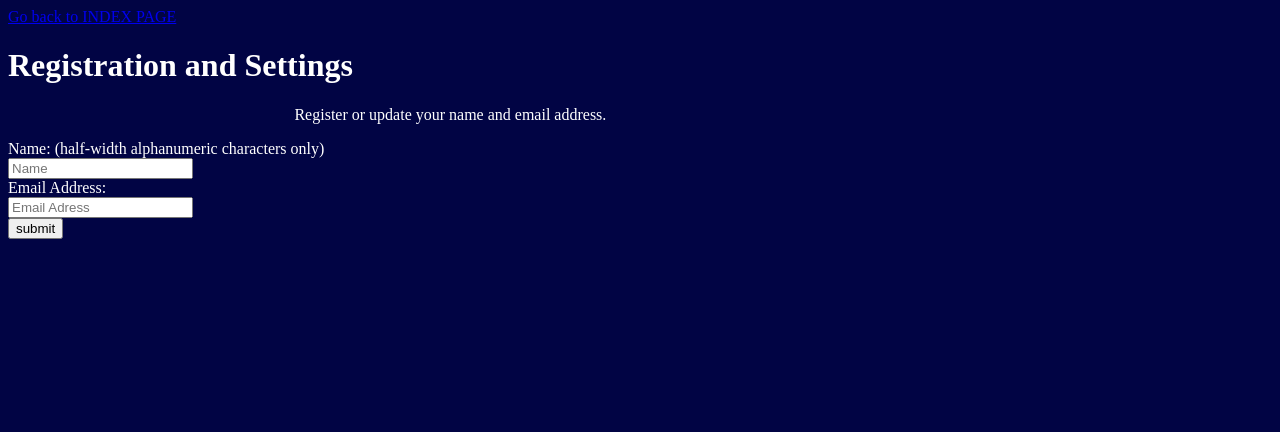
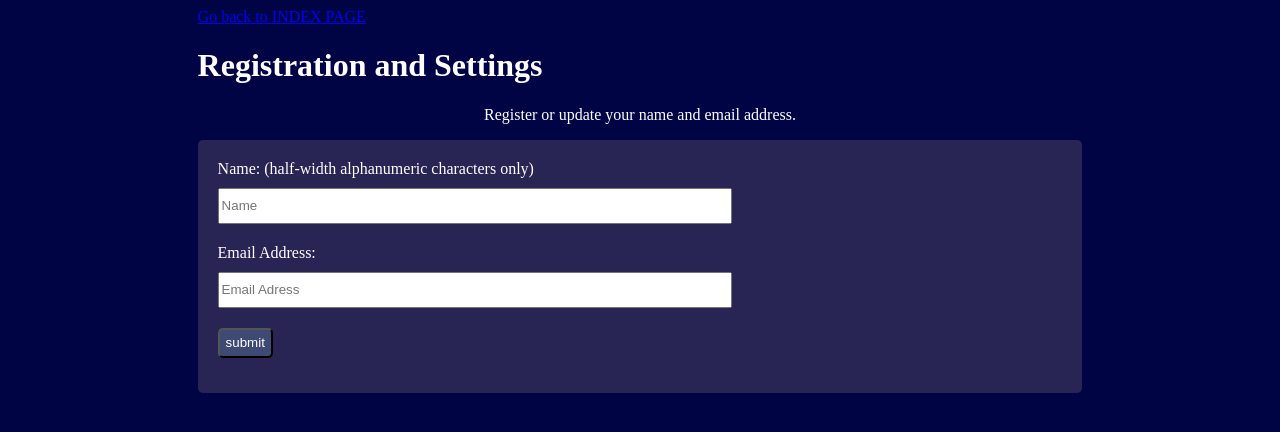
Before and after one commit to YukiT1990/final_project_2022, a Flask app: page /settings in a window 1280 px wide. Shown: the top 432 px of the page. Run offline with Flask 2, Linux system fonts and the light colour scheme.

Commit message:
modify css

```diff
--- a/app.py
+++ b/app.py
@@ -329,7 +329,7 @@
           filtered_files.append(files[i])
     filtered_files.sort()
 
-    title = "Video Name " + chosen_video + " is deleted."
+    title = "Video Name " + chosen_video + " was deleted."
     frame_rate = "_"
     duration = "_"
     codec = "_"
@@ -390,7 +390,7 @@
     response.headers['Content-Type'] = 'application/octet-stream'
     response.headers['Content-Disposition'] = 'attachment; filename=intruder_log.csv'
     return response
-  elif request.form['log'] == 'delete':
+  elif request.form['log'] == 'delete': # delete all logs
     with open('./log/intruder_log.csv','w') as f:
       pass
 
@@ -412,8 +412,13 @@
 
 """
 References
+https://www.youtube.com/watch?v=Exic9E5rNok
+https://github.com/techwithtim/Python-Security-Camera
 https://www.youtube.com/watch?v=mzX5oqd3pKA
 https://github.com/krishnaik06/Flask-Web-Framework
 https://remix-yh.net/1398/
+https://qiita.com/ka215/items/795a179041c705bef03b
+https://developer.mozilla.org/ja/docs/Web/HTML/Attributes/pattern
+https://www.python.ambitious-engineer.com/archives/2034
 
 """
--- a/static/style.css
+++ b/static/style.css
@@ -6,6 +6,7 @@
   color: white;
   display: flex;
   flex-direction: row;
+  justify-content:center;
 }
 
 div.sub_container1 {
@@ -108,6 +109,7 @@
   color: white;
   border-radius: 5px;
   margin-bottom: 5px;
+  min-height: 30px;
 }
 
 .meta_data_container {
@@ -122,13 +124,73 @@
   width: 90%;
 }
 
+.form_container {
+  background-color: #282554;
+  border-radius: 5px;
+  padding-top: 20px;
+  padding-bottom: 30px;
+  padding-right: 20px;
+  padding-left: 20px;
+}
+
+div.label {
+  margin-bottom: 10px;
+}
+
+div.input {
+  margin-bottom: 20px;
+}
+
+.input_box {
+  width: 60%;
+  min-height: 30px;
+}
+
+div.container_logs {
+  display: flex;
+  color: white;
+  justify-content: center;
+  flex-direction: column;
+  max-width: 1000px;
+}
+
+div.sub_container_logs {
+  margin-left: 20px;
+  margin-right: 20px;
+}
+
 .option_container_logs {
   display: flex;
   flex-direction: row;
+  margin-bottom: 10px;
+}
+
+.log {
+  background-color: #3E4A74;
+  border-radius: 10px;
+  padding-top: 5px;
+  padding-bottom: 5px;
+  margin-bottom: 20px;
 }
 
 .logs_button {
-  height: 50px;
-  width: 100%;
-  margin-right: 30px;
+  min-height: 50px;
+  margin-right: 10px;
+  padding-top: 10px;
+  padding-bottom: 10px;
 }
+
+@media screen and (max-width: 600px) {
+  div.container {
+    display: flex;
+    flex-direction: column;
+  }
+
+  div.sub_container1 {
+
+  }
+
+  div.sub_container2 {
+    margin-left: 0px;
+  }
+}
--- a/templates/index.html
+++ b/templates/index.html
@@ -3,6 +3,7 @@
 <html>
   <head>
     <meta charset=”UTF-8″>
+    <meta name="viewport" content="width=device-width">
     <link rel="stylesheet" href="{{ url_for('static', filename='style.css') }}">
   </head>
 
@@ -81,7 +82,6 @@
           output.innerHTML = "Turn off the Camera";
           return
         } else {
-          //can be: flex, grid, etc...
           video_div.style.display = "none";
           image_div.style.display = "block";
           video_off = true;
--- a/templates/logs.html
+++ b/templates/logs.html
@@ -7,8 +7,8 @@
   </head>
 
   <body>
-    <div class="container">
-      <div class="sub_container1">
+    <div class="container_logs">
+      <div class="sub_container_logs">
         <a  href="{{ url_for('index') }}">Go back to INDEX PAGE</a>
         <h3>Manage Logs</h3>
         <div class="option_container_logs">
@@ -23,7 +23,7 @@
         </div>
 
         {% for i in intruder_log %}
-        <div class="alert">
+        <div class="log">
           {% for j in i.type %}
           <p>{{j}} detected.</p>
           {% endfor %}
--- a/templates/settings.html
+++ b/templates/settings.html
@@ -12,23 +12,26 @@
         <a  href="{{ url_for('index') }}">Go back to INDEX PAGE</a>
         <h1>{{ title }}</h1>
         <p>{{ message }}</p>
+        <div class="form_container">
           <form action="/settings" method="POST" enctype="multipart/form-data">
-          <div>
+            <div class="label">
               <label for="name">Name: (half-width alphanumeric characters only)</label>
             </div>
-          <div>
-            <input type="text" pattern="^[0-9A-Za-z]+$" id="name" name="name" placeholder="Name">
+            <div class="input">
+              <input type="text" pattern="^[0-9A-Za-z]+$" id="name" name="name" placeholder="Name" class="input_box" required>
+            </div>
+            <div class="label">
+              <label for="name">Email Address: </label>
+            </div>
+            <div class="input">
+              <input type="email" id="email" name="email" placeholder="Email Adress" class="input_box" required>
             </div>
             <div>
-            <label for="name">Email Address: </label>
-          </div>
-          <div>
-            <input type="email" id="email" name="email" placeholder="Email Adress">
-          </div>
-          <div>
-            <input type="submit" value="submit">
+              <input type="submit" value="submit" class="button">
             </div>
           </form>
+        </div>
+
       </div>
 
     </div>
```
Also changed, not shown: templates/recordings.html (+1 -13 lines), static/images/sample.jpg (deleted), 1 other file. Lines whose indentation alone changed are shown as unchanged.
